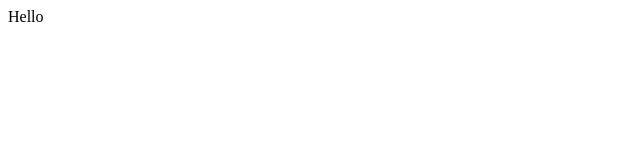
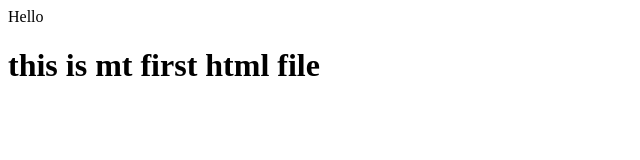
Before and after one commit to ShrutiShingare/HelloWorld, a plain HTML site: page index.html in a window 1280 px wide. Shown: the whole page, without its empty margins (0-640 px from the left). Drawn offline with Linux system fonts and the light colour scheme.

Commit message:
index.html updated

```diff
--- a/index.html
+++ b/index.html
@@ -1 +1,2 @@
 Hello
+<h1>this is mt first html file</h1>
```
